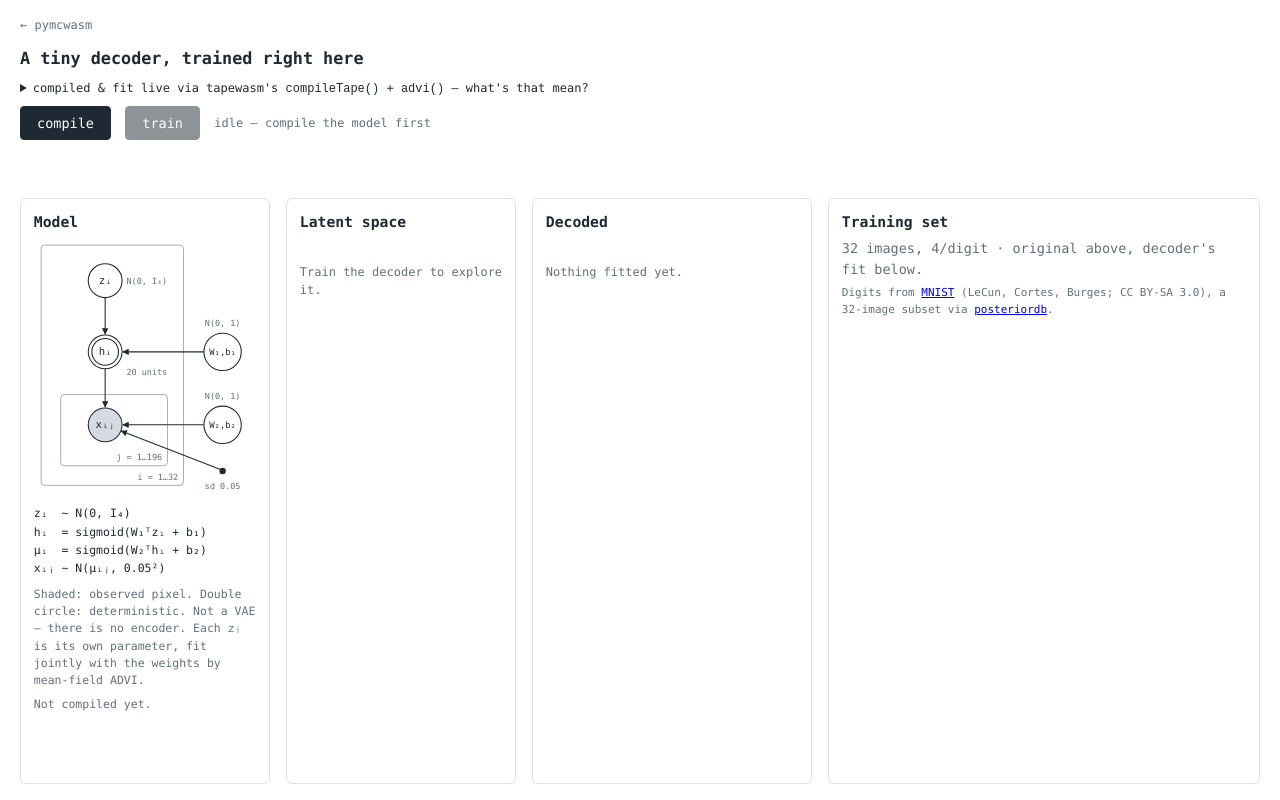
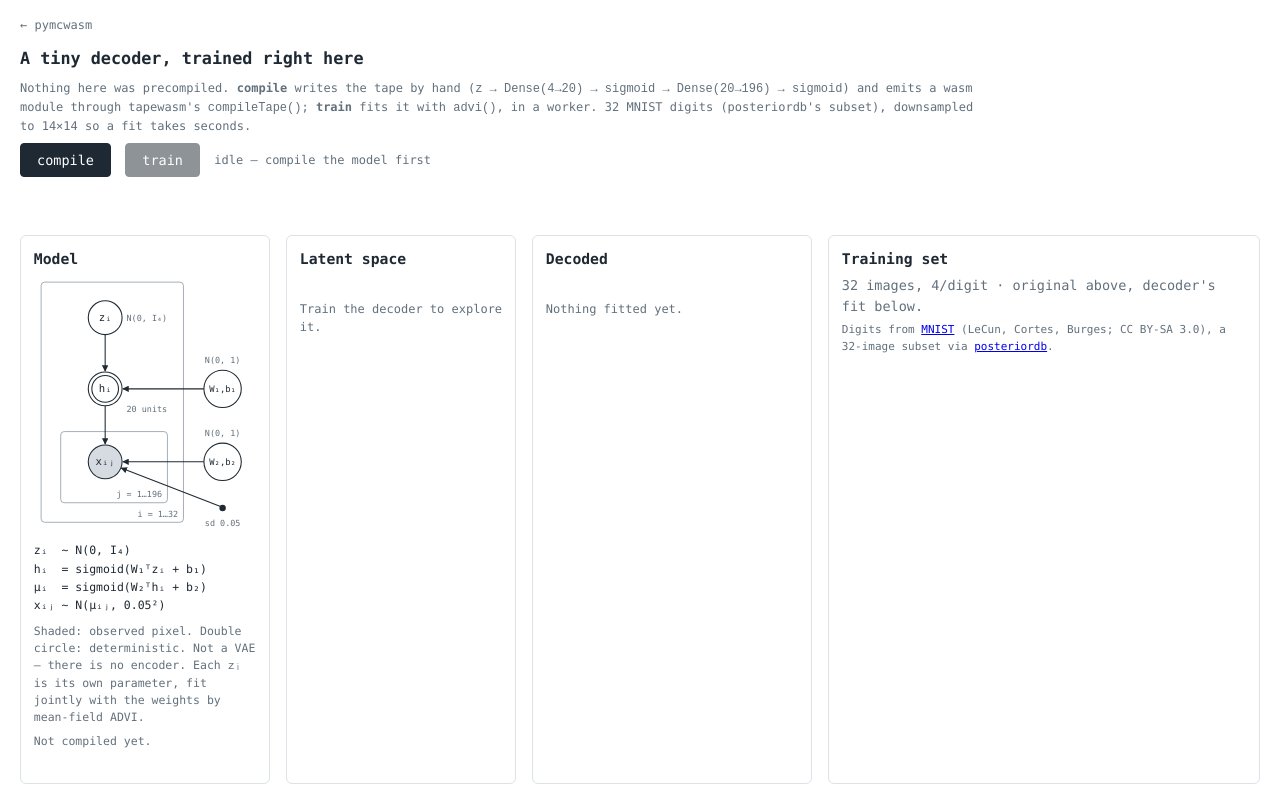
Before and after one commit to habakan/pymcwasm, a website: page examples/live-decoder/index.html in a window 1280 px wide. Drawn offline with Linux system fonts and the light colour scheme.

Commit message:
Say what the decoder page does in three lines, in the open (#12)
The blurb was folded behind a summary and spent half its length on the parameterisation the page no longer fits.

```diff
--- a/examples/live-decoder/index.html
+++ b/examples/live-decoder/index.html
@@ -15,9 +15,7 @@
   a.home { color: var(--dim); font-size: 12px; text-decoration: none; flex: none; }
   a.home:hover { color: var(--ink); }
   header { display: flex; flex-direction: column; gap: .5rem; flex: none; }
-  .desc { color: var(--dim); font-size: 12px; max-width: 60rem; }
-  details.desc summary { cursor: pointer; color: var(--ink); }
-  details.desc[open] summary { margin-bottom: .3rem; }
+  .desc { color: var(--dim); font-size: 12px; max-width: 60rem; margin: 0; }
   .bar { display: flex; gap: .9rem; align-items: center; flex: none; }
   button { font: inherit; padding: .35rem 1rem; border: 1px solid var(--ink);
            border-radius: 4px; background: var(--ink); color: #fff; cursor: pointer; }
@@ -83,19 +81,13 @@
 <a class="home" href="../../">&larr; pymcwasm</a>
 <header>
   <h1>A tiny decoder, trained right here</h1>
-  <details class="desc">
-    <summary>compiled &amp; fit live via tapewasm's <code>compileTape()</code> + <code>advi()</code> &mdash; what's that mean?</summary>
-    Nothing on this page was precompiled: <b>compile</b> writes a tape by hand
+  <p class="desc">
+    Nothing here was precompiled. <b>compile</b> writes the tape by hand
     (<code>z &rarr; Dense(4&rarr;20) &rarr; sigmoid &rarr; Dense(20&rarr;196) &rarr; sigmoid</code>)
-    and compiles it to a wasm module, and <b>train</b> fits it &mdash; the same
-    wasm runtime the rest of pymcwasm samples with. 32 real MNIST digits (posteriordb's subset), downsampled to
-    14&times;14 so training takes seconds, not tens of them. An earlier
-    version fit <i>linear</i> probabilistic PCA instead; its reconstructions
-    matched textbook 2-component PCA almost exactly &mdash; the problem, since
-    2 linear components only explain ~27% of the variance across 8 digit
-    classes. This nonlinear decoder, with a 4D latent space, cuts that
-    reconstruction error by more than an order of magnitude.
-  </details>
+    and emits a wasm module through tapewasm's <code>compileTape()</code>;
+    <b>train</b> fits it with <code>advi()</code>, in a worker. 32 MNIST digits
+    (posteriordb's subset), downsampled to 14&times;14 so a fit takes seconds.
+  </p>
   <div class="bar">
     <button id="compile">compile</button>
     <button id="train" disabled>train</button>
```
